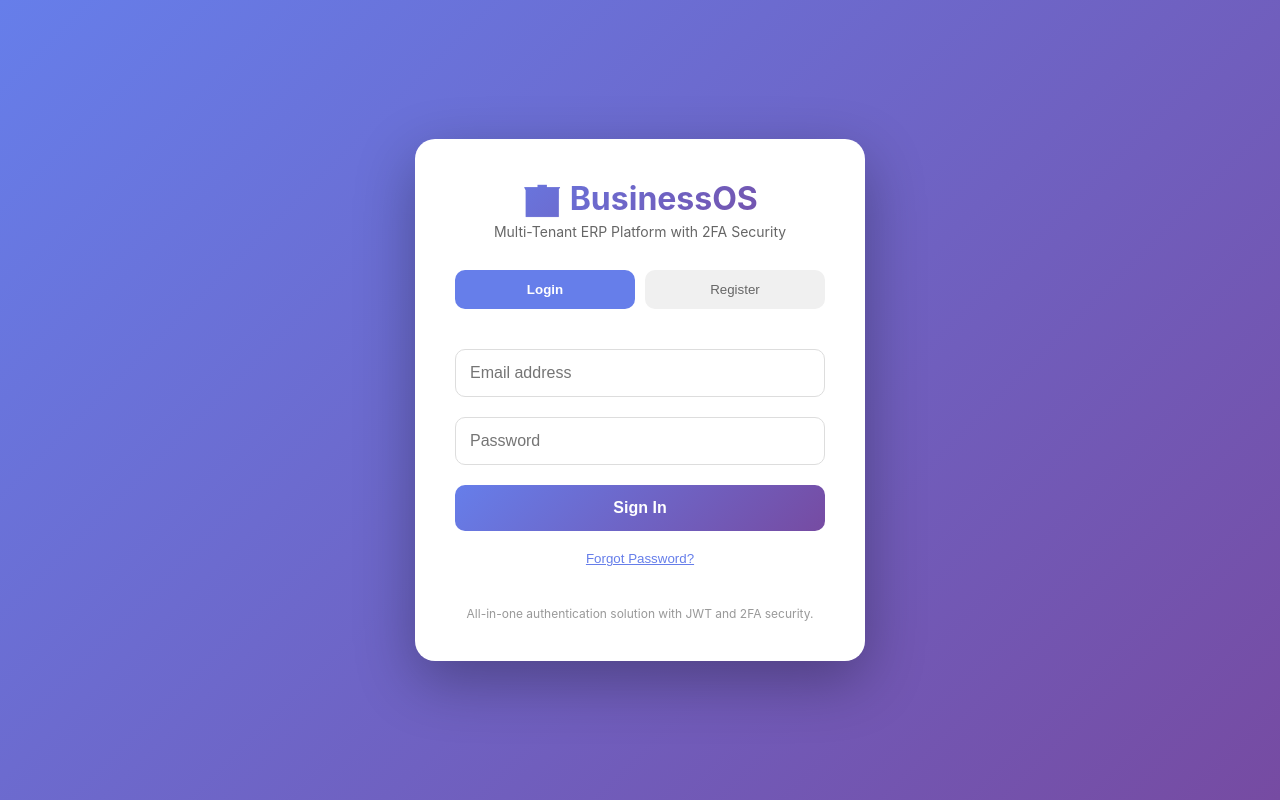
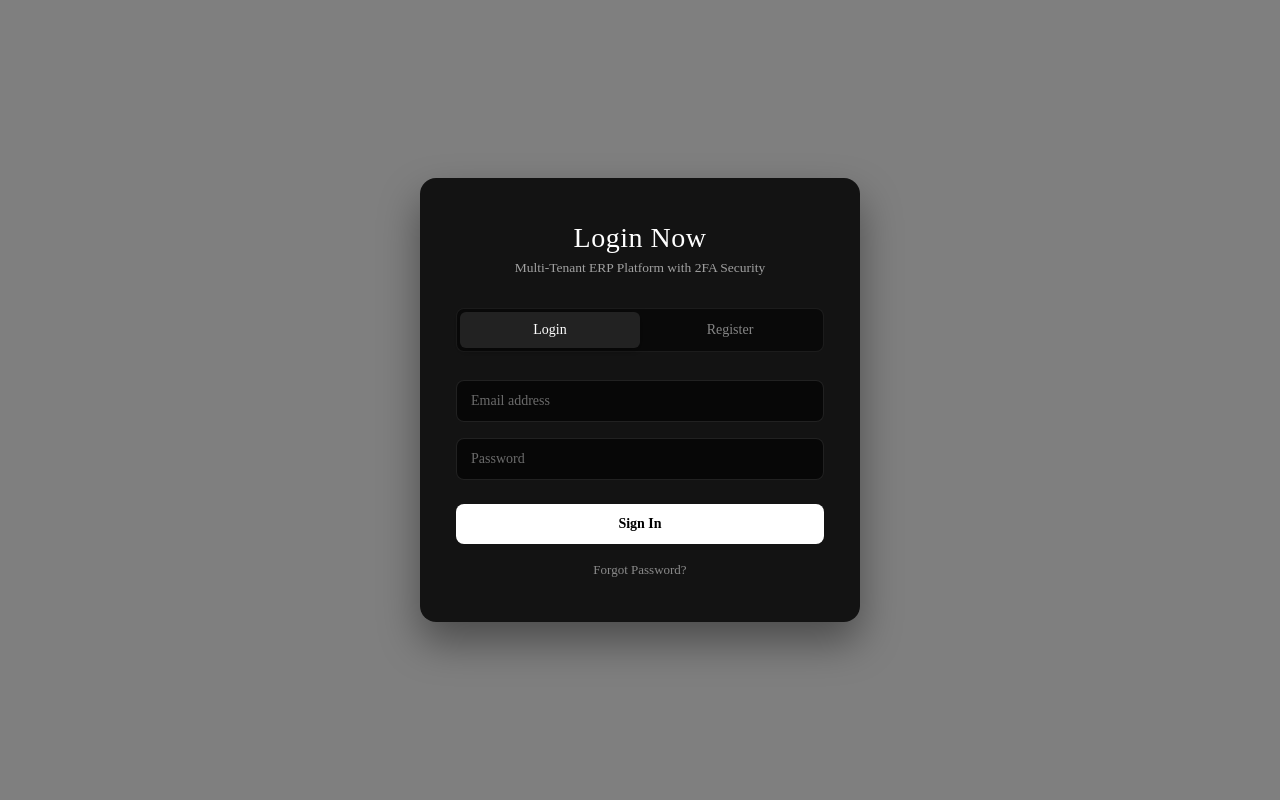
Before and after one commit to subasrimuthumanickam/business-os, a React (Create React App) app in the folder business_os_frontend/: page / in a window 1280 px wide. Built offline with nearby package versions, Linux system fonts and the light colour scheme.

Commit message:
dbconnectivty

```diff
--- a/business_os_frontend/src/index.css
+++ b/business_os_frontend/src/index.css
@@ -1,300 +1,379 @@
-/* Global CSS for BusinessOS Module 1 */
+/* ==========================================================================
+   GLOBAL PARAMETERS DEFINITION SETUP (TIMES NEW ROMAN ENGINE)
+   ========================================================================== */
 * {
   margin: 0;
   padding: 0;
   box-sizing: border-box;
+  font-family: 'Times New Roman', Times, serif !important;
 }
 
 body {
-  font-family: -apple-system, BlinkMacSystemFont, 'Segoe UI', Roboto, sans-serif;
-  background: linear-gradient(135deg, #667eea 0%, #764ba2 100%);
-  min-height: 100vh;
-}
-
-@keyframes fadeIn {
-  from {
-    opacity: 0;
-    transform: translateY(10px);
-  }
-  to {
-    opacity: 1;
-    transform: translateY(0);
-  }
-}
-
-.fade-in {
-  animation: fadeIn 0.3s ease-out;
-}
-
-/* Auth Container */
-.auth-container {
+  background: white;
+  color: #F1F5F9;
   min-height: 100vh;
   display: flex;
   align-items: center;
   justify-content: center;
-  padding: 20px;
+}
+
+/* ==========================================================================
+   THE JET BLACK TRANSPARENT GLASSIC CARD (LIKE RICH CUISINE OVERLAY)
+   ========================================================================== */
+.auth-container {
+  min-height: 100vh;
+  width: 100vw;
+  display: flex;
+  align-items: center;
+  justify-content: center;
+  /* This background should be an image if you want exactly like Rich Cuisine */
+  background: linear-gradient(rgba(0, 0, 0, 0.5), rgba(0, 0, 0, 0.5)),
+              center/cover no-repeat fixed;
+  padding: 24px;
 }
 
 .auth-card {
-  background: white;
-  border-radius: 20px;
-  padding: 40px;
   width: 100%;
-  max-width: 450px;
-  box-shadow: 0 20px 60px rgba(0, 0, 0, 0.3);
+  max-width: 440px;
+  position: relative;
+
+  /* 🔥 EXACT BLACK TRANSPARENT LIKE YOUR RICH CUISINE IMAGE 🔥 */
+  background: rgba(0, 0, 0, 0.85) !important;
+  backdrop-filter: blur(8px) !important;
+  -webkit-backdrop-filter: blur(8px) !important;
+
+  /* Clean border - minimal to keep the black transparent feel */
+  border: none !important;
+  border-radius: 16px;
+  padding: 44px 36px;
+
+  /* Subtle shadow for depth */
+  box-shadow: 0 20px 40px rgba(0, 0, 0, 0.4);
 }
 
+/* If you want the exact overlay look from your image - solid black transparent without blur */
+.auth-card-solid {
+  background: rgba(0, 0, 0, 0.8) !important;
+  backdrop-filter: none !important;
+  border-radius: 0px;
+}
+
+/* Header Text Nodes Styling inside the Glass Box */
 .auth-header {
   text-align: center;
-  margin-bottom: 30px;
+  margin-bottom: 32px;
 }
 
 .auth-logo {
-  font-size: 32px;
-  font-weight: bold;
-  background: linear-gradient(135deg, #667eea 0%, #764ba2 100%);
-  -webkit-background-clip: text;
-  background-clip: text;
-  color: transparent;
+  font-size: 28px;
+  font-weight: 500;
+  letter-spacing: 0.5px;
+  color: #FFFFFF !important;
+  margin-bottom: 6px;
 }
 
 .auth-subtitle {
-  color: #666;
-  font-size: 14px;
-  margin-top: 5px;
+  font-size: 13.5px;
+  color: rgba(255, 255, 255, 0.6) !important;
+  font-weight: 300;
 }
 
-/* Tabs */
+/* ==========================================================================
+   HIGHLY PROFESSIONAL SEAMLESS INTEGRATED TOGGLE SLIDER TRACK
+   ========================================================================== */
 .tab-container {
   display: flex;
-  gap: 10px;
-  margin-bottom: 30px;
+  background: rgba(0, 0, 0, 0.5) !important;
+  border: 1px solid rgba(255, 255, 255, 0.08);
+  padding: 3px;
+  border-radius: 8px;
+  margin-bottom: 28px;
+}
+
+.tab, .active-tab {
+  flex: 1;
+  padding: 10px 12px;
+  font-size: 14px;
+  font-weight: 400;
+  border: none;
+  border-radius: 6px;
+  cursor: pointer;
+  background: transparent;
+  text-align: center;
+  transition: all 0.2s cubic-bezier(0.2, 0.8, 0.2, 1);
+}
+
+.tab {
+  color: rgba(255, 255, 255, 0.5);
+}
+
+.tab:hover {
+  color: rgba(255, 255, 255, 0.8);
 }
 
 .active-tab {
-  flex: 1;
-  padding: 12px;
-  background: #667eea;
-  color: white;
-  border: none;
-  border-radius: 10px;
-  cursor: pointer;
-  font-weight: bold;
+  color: #FFFFFF !important;
+  background: rgba(255, 255, 255, 0.1) !important;
+  box-shadow: 0 2px 8px rgba(0, 0, 0, 0.4);
 }
 
-.tab {
-  flex: 1;
-  padding: 12px;
-  background: #f0f0f0;
-  color: #666;
-  border: none;
-  border-radius: 10px;
-  cursor: pointer;
+/* ==========================================================================
+   FORM CONTROLS SYSTEM GRID
+   ========================================================================== */
+.auth-input {
+  width: 100%;
+  background: rgba(0, 0, 0, 0.6) !important;
+  border: 1px solid rgba(255, 255, 255, 0.1) !important;
+  border-radius: 8px;
+  padding: 12px 14px;
+  font-size: 14px;
+  color: #FFFFFF !important;
+  outline: none;
+  margin-bottom: 16px;
+  transition: all 0.2s ease;
 }
 
-/* Form Inputs */
-.auth-input {
-  width: 100%;
-  padding: 14px;
-  margin: 10px 0;
-  border: 1px solid #ddd;
-  border-radius: 10px;
-  font-size: 16px;
-  box-sizing: border-box;
+.auth-input::placeholder {
+  color: rgba(255, 255, 255, 0.4);
 }
 
 .auth-input:focus {
-  outline: none;
-  border-color: #667eea;
+  border-color: rgba(255, 255, 255, 0.3) !important;
+  background: rgba(0, 0, 0, 0.8) !important;
 }
 
-/* Buttons */
+/* High Contrast Premium Solid Action Button */
 .auth-btn {
   width: 100%;
-  padding: 14px;
-  background: linear-gradient(135deg, #667eea 0%, #764ba2 100%);
-  color: white;
+  background: #FFFFFF !important;
+  color: #000000 !important;
   border: none;
-  border-radius: 10px;
-  font-size: 16px;
-  font-weight: bold;
+  border-radius: 8px;
+  padding: 12px 20px;
+  font-size: 14px;
+  font-weight: 600;
   cursor: pointer;
-  margin-top: 10px;
+  margin-top: 8px;
+  transition: all 0.2s ease;
 }
 
+.auth-btn:hover {
+  background: rgba(255, 255, 255, 0.9) !important;
+  transform: translateY(-1px);
+}
+
+/* Interactive Link Elements */
 .link-btn {
-  width: 100%;
-  padding: 10px;
-  background: none;
-  color: #667eea;
+  display: block;
+  width: max-content;
+  margin: 18px auto 0 auto;
+  background: transparent;
   border: none;
+  color: rgba(255, 255, 255, 0.5) !important;
+  font-size: 13px;
   cursor: pointer;
-  margin-top: 10px;
+  text-decoration: none;
+  transition: all 0.2s ease;
+}
+
+.link-btn:hover {
+  color: #FFFFFF !important;
   text-decoration: underline;
 }
 
-/* Messages */
-.error-msg {
-  background: #fee;
-  color: #c33;
-  padding: 12px;
-  border-radius: 10px;
+.helper-text {
+  font-size: 13.5px;
+  color: rgba(255, 255, 255, 0.6);
+  text-align: center;
+  margin-bottom: 16px;
+}
+
+.auth-footer {
+  font-size: 11.5px;
+  color: rgba(255, 255, 255, 0.3);
+  text-align: center;
+  margin-top: 36px;
+}
+
+/* Feedback Layout Notification Labels */
+.error-msg, .success-msg {
+  padding: 10px 14px;
+  border-radius: 8px;
+  font-size: 13px;
   margin-bottom: 20px;
   text-align: center;
 }
 
-.success-msg {
-  background: #e8f5e9;
-  color: #2e7d32;
-  padding: 12px;
-  border-radius: 10px;
-  margin-bottom: 20px;
-  text-align: center;
+.error-msg {
+  background: rgba(239, 68, 68, 0.15);
+  border: 1px solid rgba(239, 68, 68, 0.3);
+  color: #FCA5A5;
 }
 
-.helper-text {
-  color: #555;
-  font-size: 14px;
-  margin-bottom: 15px;
-  text-align: center;
+.success-msg {
+  background: rgba(34, 197, 94, 0.15);
+  border: 1px solid rgba(34, 197, 94, 0.3);
+  color: #A7F3D0;
 }
 
-.auth-footer {
-  text-align: center;
-  margin-top: 30px;
-  color: #999;
-  font-size: 12px;
-}
-
-/* Dashboard */
+/* ==========================================================================
+   DASHBOARD STYLES
+   ========================================================================== */
 .dashboard {
   display: flex;
   min-height: 100vh;
-  background: #f5f5f5;
+  width: 100%;
 }
 
 .sidebar {
   width: 260px;
-  background: linear-gradient(180deg, #1a1a2e 0%, #16213e 100%);
-  color: white;
-  padding: 20px;
+  background: rgba(0, 0, 0, 0.95);
+  backdrop-filter: blur(10px);
+  border-right: 1px solid rgba(255, 255, 255, 0.08);
+  padding: 24px 16px;
   display: flex;
   flex-direction: column;
 }
 
 .logo {
-  font-size: 24px;
-  font-weight: bold;
+  font-size: 20px;
+  font-weight: 600;
+  color: #FFFFFF;
   text-align: center;
-  padding: 20px 0;
-  border-bottom: 1px solid #333;
+  padding-bottom: 24px;
+  border-bottom: 1px solid rgba(255, 255, 255, 0.08);
+  margin-bottom: 24px;
 }
 
 .nav {
   flex: 1;
-  margin-top: 30px;
 }
 
 .nav-item-active {
-  padding: 12px 20px;
-  background: #667eea;
+  padding: 12px 16px;
+  background: rgba(255, 255, 255, 0.08);
   border-radius: 10px;
+  color: #FFFFFF;
+  font-size: 14px;
 }
 
 .logout-btn {
-  padding: 12px;
-  background: #dc3545;
-  color: white;
-  border: none;
+  width: 100%;
+  background: rgba(255, 255, 255, 0.05);
+  border: 1px solid rgba(255, 255, 255, 0.08);
   border-radius: 10px;
+  padding: 10px;
+  color: #FFFFFF;
   cursor: pointer;
-  margin-top: 20px;
+  margin-top: auto;
+  transition: all 0.2s ease;
+}
+
+.logout-btn:hover {
+  background: rgba(239, 68, 68, 0.2);
+  border-color: rgba(239, 68, 68, 0.3);
 }
 
 .main-content {
   flex: 1;
-  padding: 30px;
+  background: #F8F9FC;
+  padding: 24px 32px;
+  overflow-y: auto;
 }
 
 .header {
   display: flex;
   justify-content: space-between;
   align-items: center;
-  margin-bottom: 30px;
+  margin-bottom: 32px;
+  padding-bottom: 16px;
+  border-bottom: 1px solid #E5E7EB;
 }
 
 .header h1 {
-  color: #333;
+  color: #1F2937;
+  font-size: 24px;
 }
 
 .badge {
-  padding: 8px 16px;
-  background: #e0e7ff;
-  color: #667eea;
+  background: #E5E7EB;
+  padding: 6px 12px;
   border-radius: 20px;
   font-size: 12px;
+  color: #374151;
 }
 
 .stats-grid {
   display: grid;
-  grid-template-columns: repeat(auto-fit, minmax(200px, 1fr));
-  gap: 20px;
-  margin-bottom: 30px;
+  grid-template-columns: repeat(auto-fit, minmax(240px, 1fr));
+  gap: 24px;
 }
 
 .stat-card {
-  background: white;
-  padding: 20px;
-  border-radius: 15px;
+  background: #FFFFFF;
+  border-radius: 16px;
+  padding: 24px;
   text-align: center;
-  box-shadow: 0 2px 10px rgba(0, 0, 0, 0.05);
+  box-shadow: 0 1px 3px rgba(0, 0, 0, 0.05);
+  border: 1px solid #E5E7EB;
 }
 
 .stat-icon {
-  font-size: 40px;
-  margin-bottom: 10px;
+  font-size: 32px;
+  margin-bottom: 12px;
 }
 
 .stat-number {
   font-size: 28px;
-  font-weight: bold;
-  color: #333;
+  font-weight: 700;
+  color: #1F2937;
+  margin-bottom: 8px;
 }
 
 .stat-label {
   font-size: 14px;
-  color: #666;
+  color: #6B7280;
+  margin-bottom: 16px;
 }
 
-.card {
-  background: white;
-  border-radius: 15px;
-  padding: 20px;
-  box-shadow: 0 2px 10px rgba(0, 0, 0, 0.05);
+.small-btn, .small-btn-danger {
+  padding: 8px 16px;
+  border-radius: 8px;
+  font-size: 13px;
+  cursor: pointer;
+  border: none;
+  transition: all 0.2s ease;
 }
 
-.card h2 {
-  margin-bottom: 15px;
+.small-btn {
+  background: #1F2937;
+  color: #FFFFFF;
 }
 
-.card ul {
-  list-style: none;
-  padding-left: 0;
+.small-btn:hover {
+  background: #374151;
 }
 
-.card li {
-  padding: 8px 0;
-  color: #28a745;
+.small-btn-danger {
+  background: #EF4444;
+  color: #FFFFFF;
 }
 
-/* Modal */
+.small-btn-danger:hover {
+  background: #DC2626;
+}
+
+/* ==========================================================================
+   MODAL STYLES FOR 2FA SETUP
+   ========================================================================== */
 .modal {
   position: fixed;
   top: 0;
   left: 0;
   right: 0;
   bottom: 0;
-  background: rgba(0, 0, 0, 0.5);
+  background: rgba(0, 0, 0, 0.8);
+  backdrop-filter: blur(8px);
   display: flex;
   align-items: center;
   justify-content: center;
@@ -302,71 +381,116 @@ body {
 }
 
 .modal-content {
-  background: white;
-  padding: 30px;
-  border-radius: 15px;
+  background: rgba(0, 0, 0, 0.95);
+  backdrop-filter: blur(20px);
+  border: 1px solid rgba(255, 255, 255, 0.1);
+  border-radius: 16px;
+  padding: 32px;
   text-align: center;
   max-width: 400px;
   width: 90%;
 }
 
+.modal-content h2 {
+  color: #FFFFFF;
+  margin-bottom: 20px;
+  font-size: 22px;
+}
+
+.modal-content p {
+  color: rgba(255, 255, 255, 0.6);
+  margin: 16px 0;
+}
+
 .secret-text {
+  background: rgba(0, 0, 0, 0.5);
+  padding: 8px 12px;
+  border-radius: 8px;
   font-size: 12px;
-  color: #666;
-  margin: 10px 0;
   word-break: break-all;
 }
 
-.small-btn {
-  padding: 5px 12px;
-  background: #28a745;
-  color: white;
+.primary-btn, .secondary-btn {
+  padding: 10px 20px;
+  border-radius: 8px;
+  font-size: 14px;
+  cursor: pointer;
+  margin: 8px;
   border: none;
-  border-radius: 5px;
-  cursor: pointer;
-  font-size: 12px;
-}
-
-.small-btn-danger {
-  padding: 5px 12px;
-  background: #dc3545;
-  color: white;
-  border: none;
-  border-radius: 5px;
-  cursor: pointer;
-  font-size: 12px;
+  transition: all 0.2s ease;
 }
 
 .primary-btn {
-  padding: 10px 20px;
-  background: #667eea;
-  color: white;
-  border: none;
-  border-radius: 8px;
-  cursor: pointer;
+  background: #FFFFFF;
+  color: #000000;
+}
+
+.primary-btn:hover {
+  background: rgba(255, 255, 255, 0.9);
 }
 
 .secondary-btn {
-  padding: 10px 20px;
-  background: #6c757d;
-  color: white;
-  border: none;
-  border-radius: 8px;
-  cursor: pointer;
-  margin-left: 10px;
+  background: rgba(255, 255, 255, 0.1);
+  color: #FFFFFF;
 }
 
-@media (max-width: 768px) {
+.secondary-btn:hover {
+  background: rgba(255, 255, 255, 0.15);
+}
+
+/* Entrance Animation Matrix Reset */
+.fade-in {
+  animation: authRevealGate 0.3s cubic-bezier(0.16, 1, 0.3, 1) forwards;
+}
+
+@keyframes authRevealGate {
+  from { opacity: 0; transform: translateY(3px); }
+  to { opacity: 1; transform: translateY(0); }
+}
+
+/* ==========================================================================
+   RESPONSIVE DESIGN
+   ========================================================================== */
+@media (max-width: 640px) {
+  .auth-card {
+    margin: 16px;
+    padding: 32px 24px;
+  }
+
+  .dashboard {
+    flex-direction: column;
+  }
+
   .sidebar {
-    width: 200px;
+    width: 100%;
+    flex-direction: row;
+    align-items: center;
+    gap: 16px;
+    padding: 16px;
   }
+
+  .logo {
+    border-bottom: none;
+    padding-bottom: 0;
+    margin-bottom: 0;
+  }
+
+  .nav {
+    flex: 1;
+  }
+
+  .logout-btn {
+    width: auto;
+    margin-top: 0;
+  }
+
   .main-content {
-    padding: 15px;
+    padding: 16px;
   }
-  .stats-grid {
-    grid-template-columns: 1fr;
-  }
-  .auth-card {
-    padding: 25px;
+
+  .header {
+    flex-direction: column;
+    align-items: flex-start;
+    gap: 12px;
   }
 }
--- a/business_os_frontend/src/views/login.tsx
+++ b/business_os_frontend/src/views/login.tsx
@@ -2,7 +2,6 @@ import React, { useState, useEffect, ChangeEvent, FormEvent } from 'react';
 import { QRCodeSVG } from 'qrcode.react';
 import '../index.css';
 
-// Define interfaces for TypeScript typings
 interface Company {
   id: number;
   name: string;
@@ -10,8 +9,8 @@ interface Company {
 }
 
 interface FormData {
-  companyName: string;
-  name: string;
+  company_name: string;
+  admin_name: string;
   email: string;
   password: string;
   twoFACode: string;
@@ -20,18 +19,18 @@ interface FormData {
 function App() {
   const [isLogin, setIsLogin] = useState<boolean>(true);
   const [formData, setFormData] = useState<FormData>({
-    companyName: '',
-    name: '',
+    company_name: '',
+    admin_name: '',
     email: '',
     password: '',
     twoFACode: ''
   });
+
   const [token, setToken] = useState<string | null>(localStorage.getItem('token'));
   const [company, setCompany] = useState<Company | null>(null);
   const [error, setError] = useState<string>('');
   const [success, setSuccess] = useState<string>('');
 
-  // Forgot Password State
   const [forgotPasswordMode, setForgotPasswordMode] = useState<boolean>(false);
   const [forgotStep, setForgotStep] = useState<string>('email');
   const [forgotEmail, setForgotEmail] = useState<string>('');
@@ -39,7 +38,6 @@ function App() {
   const [newPassword, setNewPassword] = useState<string>('');
   const [confirmPassword, setConfirmPassword] = useState<string>('');
 
-  // 2FA States
   const [show2FAInput, setShow2FAInput] = useState<boolean>(false);
   const [twoFAEnabled, setTwoFAEnabled] = useState<boolean>(false);
   const [show2FASetup, setShow2FASetup] = useState<boolean>(false);
@@ -47,7 +45,6 @@ function App() {
   const [twoFAQRCode, setTwoFAQRCode] = useState<string>('');
   const [verificationCode, setVerificationCode] = useState<string>('');
 
-  // Fetch 2FA status when token changes
   const check2FAStatus = async (): Promise<void> => {
     if (!token) return;
     try {
@@ -61,7 +58,6 @@ function App() {
     }
   };
 
-  // Check 2FA status when logged in
   useEffect(() => {
     if (token) {
       check2FAStatus();
@@ -147,9 +143,10 @@ function App() {
       const response = await fetch('http://localhost:5000/api/register', {
         method: 'POST',
         headers: { 'Content-Type': 'application/json' },
+        // Aligned with backend interface RegisterBody
         body: JSON.stringify({
-          company_name: formData.companyName,
-          admin_name: formData.name,
+          company_name: formData.company_name,
+          admin_name: formData.admin_name,
           email: formData.email,
           password: formData.password
         })
@@ -163,7 +160,7 @@ function App() {
         setCompany(data.company);
         setSuccess('Company registered successfully!');
       } else {
-        setError(data.error || data.message || 'Registration failed.');
+        setError(data.error || 'Registration failed.');
       }
     } catch (err) {
       setError('Network error. Is backend running?');
@@ -236,16 +233,6 @@ function App() {
     setError('');
     setSuccess('');
 
-    if (!resetToken) {
-      setError('Reset token is missing. Please request a new one.');
-      return;
-    }
-
-    if (newPassword.length < 6) {
-      setError('Password must be at least 6 characters long.');
-      return;
-    }
-
     if (newPassword !== confirmPassword) {
       setError('Passwords do not match.');
       return;
@@ -264,10 +251,6 @@ function App() {
         setSuccess('Password updated successfully! You can now sign in.');
         setForgotPasswordMode(false);
         setForgotStep('email');
-        setForgotEmail('');
-        setNewPassword('');
-        setConfirmPassword('');
-        setResetToken('');
         setIsLogin(true);
       } else {
         setError(data.error || 'Unable to reset password');
@@ -285,22 +268,21 @@ function App() {
     setShow2FAInput(false);
   };
 
-  // Dashboard View (Rendered after successful Login/Registration)
   if (token && company) {
     return (
       <div className="dashboard">
         <div className="sidebar">
-          <div className="logo">🏢 BusinessOS</div>
+          <div className="logo">Login Now Portal</div>
           <nav className="nav">
             <div className="nav-item-active">📊 Dashboard</div>
           </nav>
-          <button onClick={handleLogout} className="logout-btn">🚪 Logout</button>
+          <button onClick={handleLogout} className="logout-btn">Logout</button>
         </div>
 
         <div className="main-content">
           <div className="header">
             <h1>Welcome back, {company.name}!</h1>
-            <div className="badge">{company.subdomain}.businessos.com</div>
+            <div className="badge">{company.subdomain}.portal</div>
           </div>
 
           <div className="stats-grid">
@@ -314,25 +296,13 @@ function App() {
                 <button onClick={disable2FA} className="small-btn-danger">Disable 2FA</button>
               )}
             </div>
-            <div className="stat-card">
-              <div className="stat-icon">🏢</div>
-              <div className="stat-number">1</div>
-              <div className="stat-label">Company</div>
-            </div>
-            <div className="stat-card">
-              <div className="stat-icon">👤</div>
-              <div className="stat-number">1</div>
-              <div className="stat-label">Admin User</div>
-            </div>
           </div>
 
-          {/* 2FA Setup Modal Popup */}
           {show2FASetup && (
             <div className="modal">
               <div className="modal-content">
                 <h2>🔐 Setup Two-Factor Authentication</h2>
-                <p>Scan this QR code with Google Authenticator:</p>
-                {twoFAQRCode && <QRCodeSVG value={twoFAQRCode} size={200} />}
+                {twoFAQRCode && <QRCodeSVG value={twoFAQRCode} size={180} />}
                 <p className="secret-text">Secret: <strong>{twoFASecret}</strong></p>
                 <input
                   type="text"
@@ -346,41 +316,29 @@ function App() {
               </div>
             </div>
           )}
-
-          <div className="card">
-            <h2>✅ Module 1: Authentication Complete</h2>
-            <p style={{ marginTop: 10, color: '#666' }}>All data securely stored in MySQL database</p>
-            <ul>
-              <li>✓ Login with JWT</li>
-              <li>✓ Register with Company</li>
-              <li>✓ Forgot Password Lifecycle</li>
-              <li>✓ Two-Factor Authentication (2FA)</li>
-              <li>✓ Secure Logout Cleanup</li>
-              <li>✓ TypeScript Typing Enforcement</li>
-            </ul>
-          </div>
         </div>
       </div>
     );
   }
 
-  // Authentication View (Sign In / Sign Up Forms)
   return (
     <div className="auth-container">
       <div className="auth-card fade-in">
         <div className="auth-header">
-          <div className="auth-logo">🏢 BusinessOS</div>
+          <h1 className="auth-logo">Login Now</h1>
           <p className="auth-subtitle">Multi-Tenant ERP Platform with 2FA Security</p>
         </div>
 
         <div className="tab-container">
           <button
+            type="button"
             onClick={() => { setIsLogin(true); setShow2FAInput(false); setForgotPasswordMode(false); setError(''); setSuccess(''); }}
             className={isLogin && !forgotPasswordMode ? 'active-tab' : 'tab'}
           >
             Login
           </button>
           <button
+            type="button"
             onClick={() => { setIsLogin(false); setShow2FAInput(false); setForgotPasswordMode(false); setError(''); setSuccess(''); }}
             className={!isLogin ? 'active-tab' : 'tab'}
           >
@@ -404,17 +362,7 @@ function App() {
                 className="auth-input"
               />
               <button type="submit" className="auth-btn">Send Reset Link</button>
-              <button
-                type="button"
-                className="link-btn"
-                onClick={() => {
-                  setForgotPasswordMode(false);
-                  setForgotStep('email');
-                  setForgotEmail('');
-                  setError('');
-                  setSuccess('');
-                }}
-              >Back to Login</button>
+              <button type="button" className="link-btn" onClick={() => setForgotPasswordMode(false)}>Back to Login</button>
             </form>
           ) : (
             <form onSubmit={handleResetPassword}>
@@ -436,20 +384,6 @@ function App() {
                 className="auth-input"
               />
               <button type="submit" className="auth-btn">Update Password</button>
-              <button
-                type="button"
-                className="link-btn"
-                onClick={() => {
-                  setForgotPasswordMode(false);
-                  setForgotStep('email');
-                  setForgotEmail('');
-                  setNewPassword('');
-                  setConfirmPassword('');
-                  setResetToken('');
-                  setError('');
-                  setSuccess('');
-                }}
-              >Cancel</button>
             </form>
           )
         ) : isLogin ? (
@@ -470,28 +404,17 @@ function App() {
             )}
 
             <button type="submit" className="auth-btn">Sign In</button>
-            <button
-              type="button"
-              className="link-btn"
-              onClick={() => {
-                setForgotPasswordMode(true);
-                setForgotStep('email');
-                setError('');
-                setSuccess('');
-              }}
-            >Forgot Password?</button>
+            <button type="button" className="link-btn" onClick={() => { setForgotPasswordMode(true); setForgotStep('email'); }}>Forgot Password?</button>
           </form>
         ) : (
           <form onSubmit={handleRegister}>
-            <input type="text" name="companyName" placeholder="Company Name" onChange={handleChange} required className="auth-input" />
-            <input type="text" name="name" placeholder="Your Full Name" onChange={handleChange} required className="auth-input" />
+            <input type="text" name="company_name" placeholder="Company Name" onChange={handleChange} required className="auth-input" />
+            <input type="text" name="admin_name" placeholder="Admin Name" onChange={handleChange} required className="auth-input" />
             <input type="email" name="email" placeholder="Email address" onChange={handleChange} required className="auth-input" />
             <input type="password" name="password" placeholder="Password (min 6 characters)" onChange={handleChange} required className="auth-input" />
             <button type="submit" className="auth-btn">Create Account</button>
           </form>
         )}
-
-        <p className="auth-footer">All-in-one authentication solution with JWT and 2FA security.</p>
       </div>
     </div>
   );
```
Also changed, not shown: 1 other file (tests, documents, lock files or other folders).
